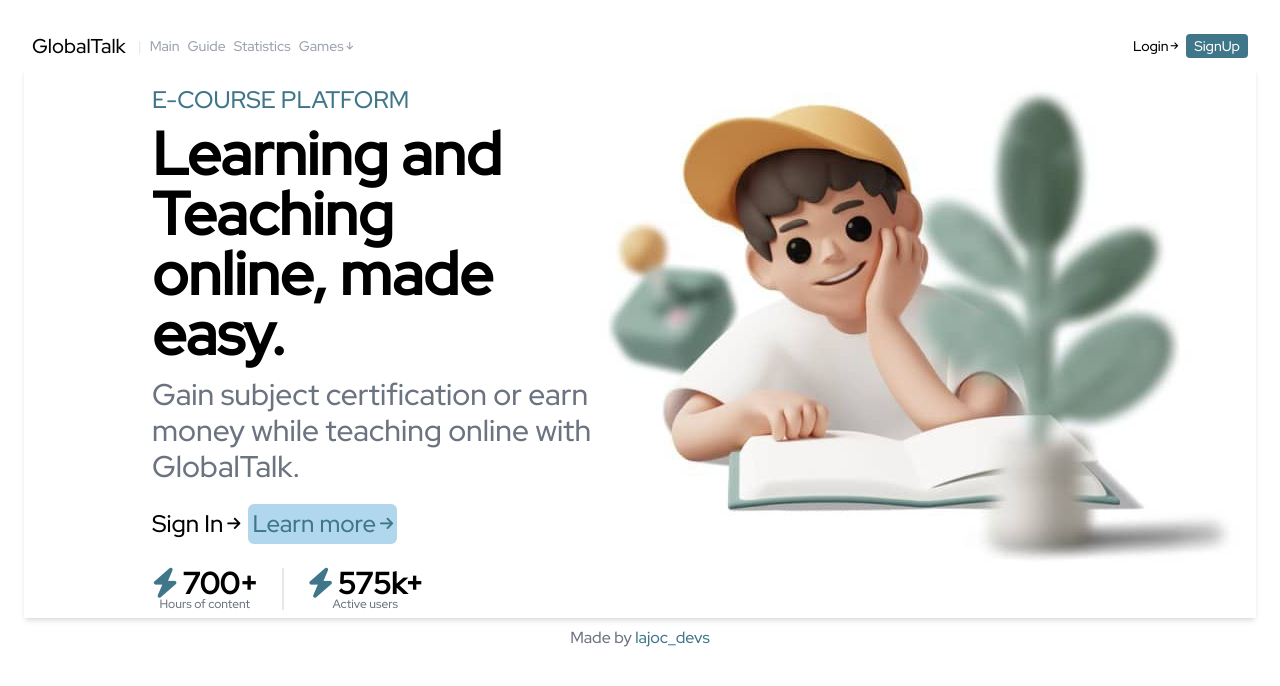
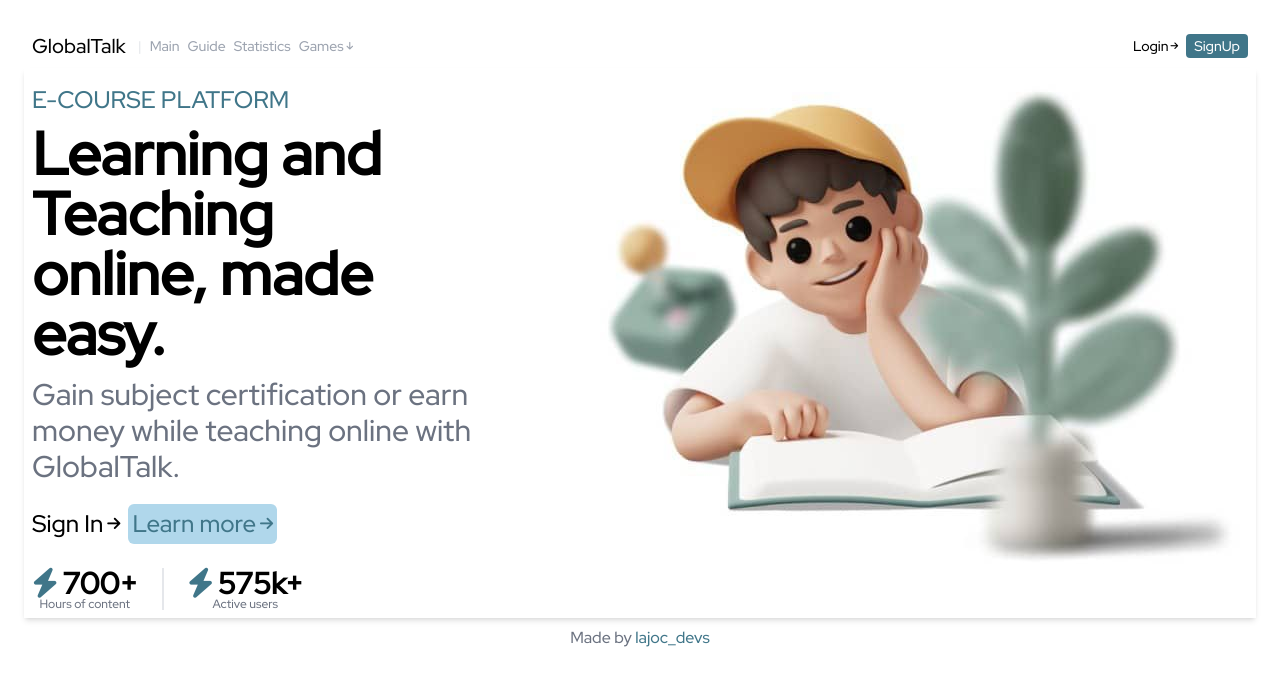
Before and after one commit to f-lajoc/GlobalTalk-Rebuild, a plain HTML site: page index.html in a window 1280 px wide. Drawn offline with nearby package versions, Linux system fonts and the light colour scheme.

Commit message:
Update index.html

```diff
--- a/index.html
+++ b/index.html
@@ -51,7 +51,7 @@
 
 
   <!-- hero section -->
-    <section class="sm:flex flex-row-reverse shadow-md p-2 border-red-800">
+    <section class="sm:flex justify-between flex-row-reverse shadow-md p-2 border-red-800">
 
         <div><!--hero image div -->
             <img class="sm:w-full" src="images/hero-img.jpg" alt="illustration image for the hero section">
```
